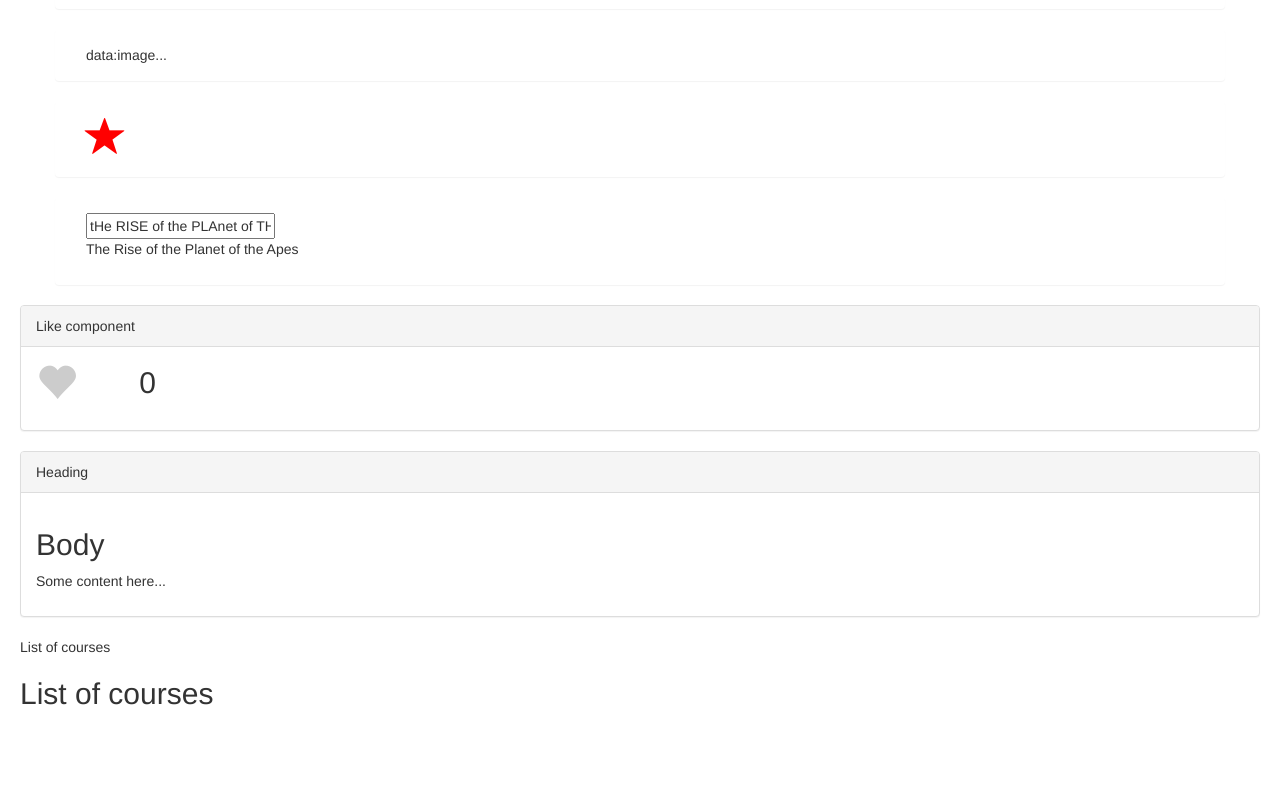
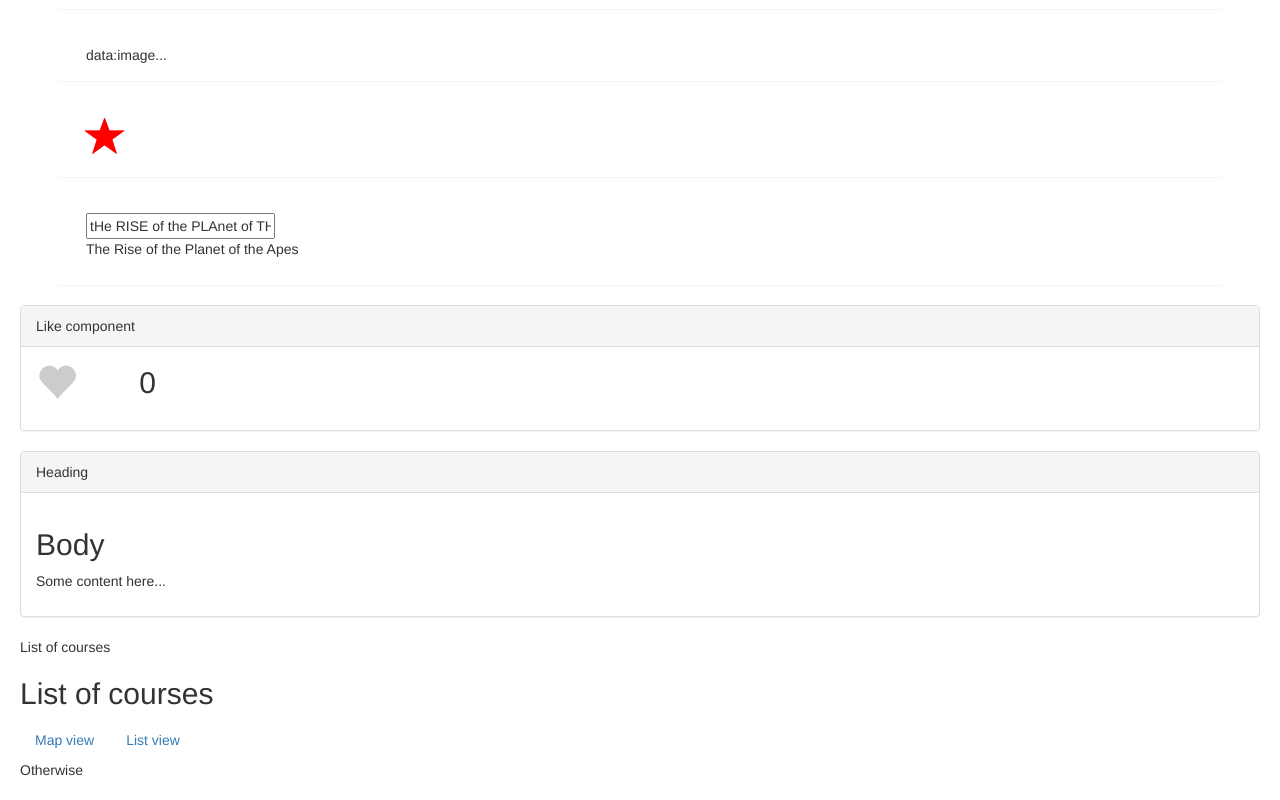
Before and after one commit to mwiesiolek/angular4-tut, an Angular app: page / in a window 1280 px wide. Shown: the part 701-1501 px from the top of the page. Before the commit the page ends 1441 px from the top, so only its background shows below. Built offline with nearby package versions, Linux system fonts and the light colour scheme.

Commit message:
ngswitchcase

```diff
--- a/src/app/app.component.html
+++ b/src/app/app.component.html
@@ -30,3 +30,17 @@
     </div>
   </div>
 </div>
+
+<div class="row">
+  <div class="col-sm-12">
+    <ul class="nav nav-pills">
+      <li [class.active]="viewMode === 'map'"><a (click)="viewMode = 'map'">Map view</a></li>
+      <li [class.active]="viewMode === 'list'"><a (click)="viewMode = 'list'">List view</a></li>
+    </ul>
+  </div>
+  <div class="col-sm-12" [ngSwitch]="viewMode">
+    <div *ngSwitchCase="'map'">Map View Content</div>
+    <div *ngSwitchCase="'list'">List View Content</div>
+    <div *ngSwitchDefault>Otherwise</div>
+  </div>
+</div>
--- a/src/app/app.component.ts
+++ b/src/app/app.component.ts
@@ -8,6 +8,7 @@ import {Component} from '@angular/core';
 export class AppComponent {
   title = 'Angular app';
   courses = [1, 2];
+  viewMode = 'sthElse';
 
   coursesAreAvailable(): boolean {
     return this.courses.length > 0;
```
